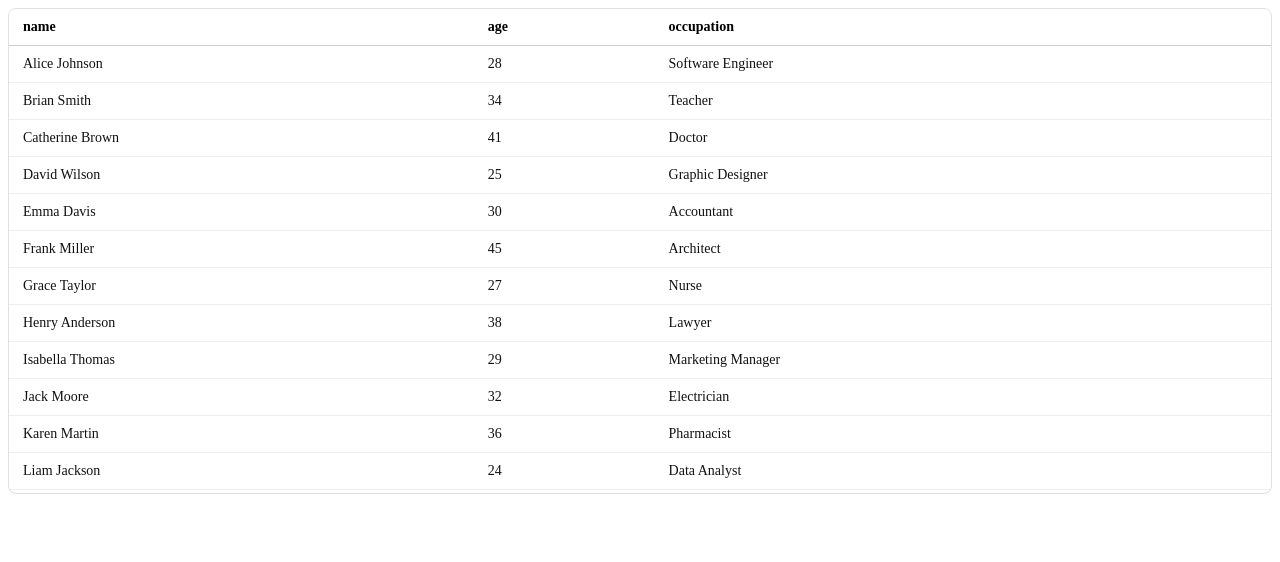
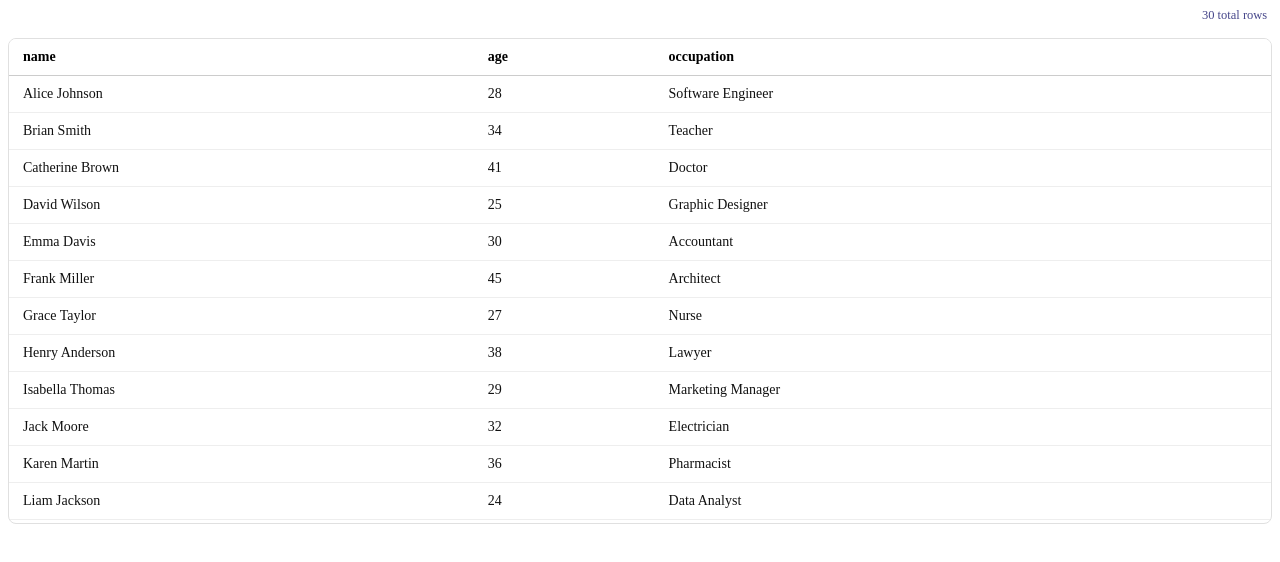
Before and after one commit to maissour/grid-vuejs, a Vue app in the folder gridVuejs/: page / in a window 1280 px wide. Shown: the top 562 px of the page. Built offline with nearby package versions, Linux system fonts and the light colour scheme.

Commit message:
select row was added

```diff
--- a/gridVuejs/src/components/grid/GridTable.vue
+++ b/gridVuejs/src/components/grid/GridTable.vue
@@ -1,5 +1,9 @@
 <script setup lang="ts">
+import { ref, type PropType } from 'vue'
 import type { GridColumns } from './index.types'
+
+// Emits
+const emits = defineEmits(['selectedRows'])
 
 // Props
 const props = defineProps({
@@ -8,8 +12,12 @@ const props = defineProps({
     defualt: () => [],
   },
   dataItems: {
-    type: Array<any>,
-    defualt: () => [],
+    type: Array as PropType<Record<string, any>[]>,
+    default: () => [],
+  },
+  rowId: {
+    type: String,
+    default: 'id',
   },
   customHeight: {
     type: Number,
@@ -19,6 +27,7 @@ const props = defineProps({
 
 // Data
 const gridMargin = 16
+const currentSelection = ref<Record<string, any>[]>([])
 
 // Computed
 const calcHeight = (): string => {
@@ -27,9 +36,80 @@ const calcHeight = (): string => {
   }
   return '100%'
 }
+
+const selectedRowClass = (dataItem: Record<string, any>): string => {
+  const index = currentSelection.value.findIndex((x) => x[props.rowId] == dataItem[props.rowId])
+  if (index != -1) {
+    return 'selectedRow'
+  }
+  return ''
+}
+
+const computeTotalRows = (): string => {
+  if (props.dataItems.length > 0) {
+    return props.dataItems.length + ' total rows'
+  }
+  return ''
+}
+
+const computeSelection = (): string => {
+  if (currentSelection.value.length == 1) {
+    return '1 selected row'
+  }
+
+  if (currentSelection.value.length > 1) {
+    return currentSelection.value.length + ' selected rows'
+  }
+  return ''
+}
+
+// Methods
+const selectionChange = (event: PointerEvent, dataItem: Record<string, any>) => {
+  const index = currentSelection.value.findIndex((x) => x[props.rowId] == dataItem[props.rowId])
+  if (event.ctrlKey) {
+    if (index == -1) {
+      currentSelection.value.push(dataItem)
+    } else {
+      currentSelection.value = currentSelection.value.filter(
+        (x) => x[props.rowId] != dataItem[props.rowId],
+      )
+    }
+  }
+
+  if (event.shiftKey) {
+    if (index == -1) {
+      currentSelection.value.push(dataItem)
+    }
+    if (currentSelection.value.length == 2) {
+      const firstSelection = props.dataItems.findIndex(
+        (x) => x[props.rowId] == currentSelection.value[0]![props.rowId],
+      )
+      const secondSelection = props.dataItems.findIndex(
+        (x) => x[props.rowId] == currentSelection.value[1]![props.rowId],
+      )
+      const startIdx = Math.min(firstSelection, secondSelection)
+      const endIdx = Math.max(firstSelection, secondSelection)
+      const betweenDataItems = props.dataItems.slice(startIdx + 1, endIdx)
+      currentSelection.value = currentSelection.value.concat(betweenDataItems)
+    }
+  }
+
+  if (!event.ctrlKey && !event.shiftKey) {
+    const index = currentSelection.value.findIndex((x) => x[props.rowId] == dataItem[props.rowId])
+    if (index == -1) {
+      currentSelection.value = [dataItem]
+    }
+  }
+
+  emits('selectedRows', currentSelection.value)
+}
 </script>
 
 <template>
+  <div class="selectionRows">
+    <span>{{ computeSelection() }}</span>
+    <span>{{ computeTotalRows() }}</span>
+  </div>
   <div class="t-sticky-wrap" :style="{ height: calcHeight(), minHeight: '120px' }">
     <table class="t-sticky">
       <thead>
@@ -38,7 +118,12 @@ const calcHeight = (): string => {
         </tr>
       </thead>
       <tbody>
-        <tr v-for="(row, rowIdx) in props.dataItems" :key="rowIdx">
+        <tr
+          v-for="(row, rowIdx) in props.dataItems"
+          :class="selectedRowClass(row)"
+          @click="selectionChange($event, row)"
+          :key="rowIdx"
+        >
           <td v-for="(col, colIdx) in props.columns" :key="colIdx">
             {{ row[col.field] }}
           </td>
@@ -71,6 +156,10 @@ const calcHeight = (): string => {
   background: #f5f5f5;
 }
 
+.t-sticky tbody td {
+  user-select: none;
+}
+
 .t-header {
   position: sticky;
   top: 0;
@@ -82,4 +171,18 @@ const calcHeight = (): string => {
   padding: 10px 14px;
   border-bottom: 1px solid #cccccc;
 }
+
+.selectionRows {
+  display: flex;
+  justify-content: space-between;
+  height: 30px;
+  font-size: 12.5px;
+  color: #46468a;
+  font-weight: 500;
+  padding-inline: 0.3rem;
+}
+
+.selectedRow {
+  background-color: aqua;
+}
 </style>
--- a/gridVuejs/src/views/HomeView.vue
+++ b/gridVuejs/src/views/HomeView.vue
@@ -19,41 +19,50 @@ const columns: GridColumns[] = [
 ]
 
 const dataItems = [
-  { name: 'Alice Johnson', age: 28, occupation: 'Software Engineer' },
-  { name: 'Brian Smith', age: 34, occupation: 'Teacher' },
-  { name: 'Catherine Brown', age: 41, occupation: 'Doctor' },
-  { name: 'David Wilson', age: 25, occupation: 'Graphic Designer' },
-  { name: 'Emma Davis', age: 30, occupation: 'Accountant' },
-  { name: 'Frank Miller', age: 45, occupation: 'Architect' },
-  { name: 'Grace Taylor', age: 27, occupation: 'Nurse' },
-  { name: 'Henry Anderson', age: 38, occupation: 'Lawyer' },
-  { name: 'Isabella Thomas', age: 29, occupation: 'Marketing Manager' },
-  { name: 'Jack Moore', age: 32, occupation: 'Electrician' },
-  { name: 'Karen Martin', age: 36, occupation: 'Pharmacist' },
-  { name: 'Liam Jackson', age: 24, occupation: 'Data Analyst' },
-  { name: 'Mia White', age: 31, occupation: 'HR Specialist' },
-  { name: 'Nathan Harris', age: 42, occupation: 'Civil Engineer' },
-  { name: 'Olivia Clark', age: 26, occupation: 'Journalist' },
-  { name: 'Peter Lewis', age: 39, occupation: 'Police Officer' },
-  { name: 'Quinn Walker', age: 33, occupation: 'Web Developer' },
-  { name: 'Rachel Hall', age: 37, occupation: 'Project Manager' },
-  { name: 'Samuel Allen', age: 44, occupation: 'Chef' },
-  { name: 'Taylor Young', age: 23, occupation: 'Student' },
-  { name: 'Uma King', age: 35, occupation: 'Research Scientist' },
-  { name: 'Victor Scott', age: 40, occupation: 'Mechanical Engineer' },
-  { name: 'Wendy Green', age: 29, occupation: 'Financial Analyst' },
-  { name: 'Xavier Adams', age: 27, occupation: 'Photographer' },
-  { name: 'Yasmine Baker', age: 32, occupation: 'UX Designer' },
-  { name: 'Zachary Nelson', age: 46, occupation: 'Pilot' },
-  { name: 'Ava Carter', age: 21, occupation: 'Receptionist' },
-  { name: 'Benjamin Perez', age: 43, occupation: 'Business Consultant' },
-  { name: 'Chloe Roberts', age: 28, occupation: 'Dentist' },
-  { name: 'Daniel Evans', age: 37, occupation: 'Cybersecurity Specialist' },
+  { id: 1, name: 'Alice Johnson', age: 28, occupation: 'Software Engineer' },
+  { id: 2, name: 'Brian Smith', age: 34, occupation: 'Teacher' },
+  { id: 3, name: 'Catherine Brown', age: 41, occupation: 'Doctor' },
+  { id: 4, name: 'David Wilson', age: 25, occupation: 'Graphic Designer' },
+  { id: 5, name: 'Emma Davis', age: 30, occupation: 'Accountant' },
+  { id: 6, name: 'Frank Miller', age: 45, occupation: 'Architect' },
+  { id: 7, name: 'Grace Taylor', age: 27, occupation: 'Nurse' },
+  { id: 8, name: 'Henry Anderson', age: 38, occupation: 'Lawyer' },
+  { id: 9, name: 'Isabella Thomas', age: 29, occupation: 'Marketing Manager' },
+  { id: 10, name: 'Jack Moore', age: 32, occupation: 'Electrician' },
+  { id: 11, name: 'Karen Martin', age: 36, occupation: 'Pharmacist' },
+  { id: 12, name: 'Liam Jackson', age: 24, occupation: 'Data Analyst' },
+  { id: 13, name: 'Mia White', age: 31, occupation: 'HR Specialist' },
+  { id: 14, name: 'Nathan Harris', age: 42, occupation: 'Civil Engineer' },
+  { id: 15, name: 'Olivia Clark', age: 26, occupation: 'Journalist' },
+  { id: 16, name: 'Peter Lewis', age: 39, occupation: 'Police Officer' },
+  { id: 17, name: 'Quinn Walker', age: 33, occupation: 'Web Developer' },
+  { id: 18, name: 'Rachel Hall', age: 37, occupation: 'Project Manager' },
+  { id: 19, name: 'Samuel Allen', age: 44, occupation: 'Chef' },
+  { id: 20, name: 'Taylor Young', age: 23, occupation: 'Student' },
+  { id: 21, name: 'Uma King', age: 35, occupation: 'Research Scientist' },
+  { id: 22, name: 'Victor Scott', age: 40, occupation: 'Mechanical Engineer' },
+  { id: 23, name: 'Wendy Green', age: 29, occupation: 'Financial Analyst' },
+  { id: 24, name: 'Xavier Adams', age: 27, occupation: 'Photographer' },
+  { id: 25, name: 'Yasmine Baker', age: 32, occupation: 'UX Designer' },
+  { id: 26, name: 'Zachary Nelson', age: 46, occupation: 'Pilot' },
+  { id: 27, name: 'Ava Carter', age: 21, occupation: 'Receptionist' },
+  { id: 28, name: 'Benjamin Perez', age: 43, occupation: 'Business Consultant' },
+  { id: 29, name: 'Chloe Roberts', age: 28, occupation: 'Dentist' },
+  { id: 30, name: 'Daniel Evans', age: 37, occupation: 'Cybersecurity Specialist' },
 ]
+
+// Methods
+const selectedRows = (selectedData: any[]) => {}
 </script>
 
 <template>
   <main>
-    <GridTable :columns="columns" :dataItems="dataItems" :customHeight="500" />
+    <GridTable
+      :columns="columns"
+      :dataItems="dataItems"
+      :rowId="'id'"
+      :customHeight="500"
+      @selectedRows="selectedRows"
+    />
   </main>
 </template>
```
